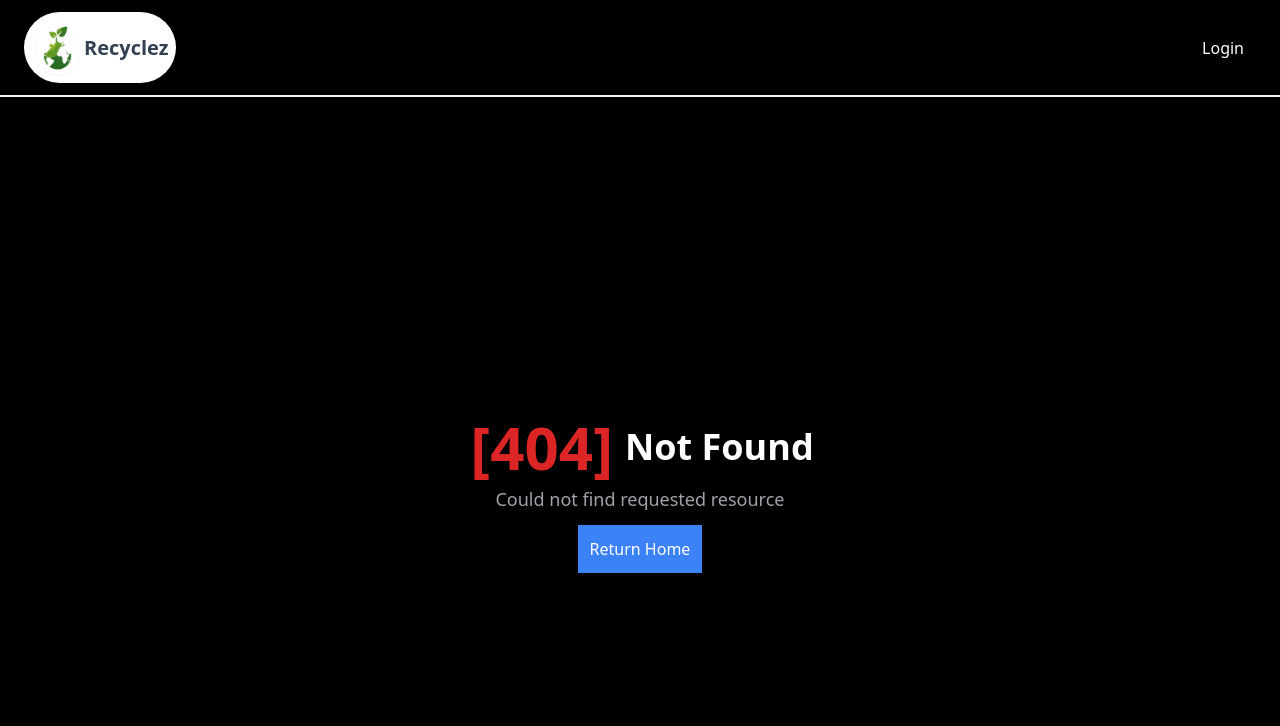
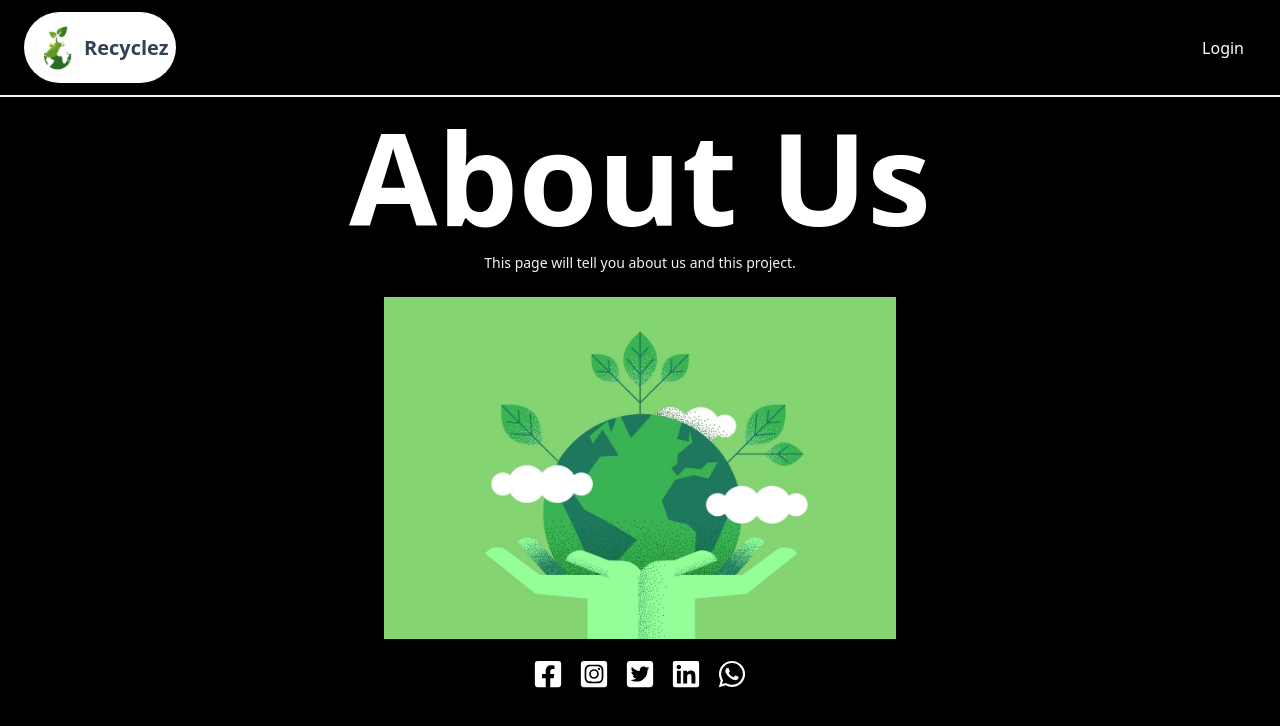
Before and after one commit to Google-Challengers/HelpReqHub, a Next.js app: page /About-Us in a window 1280 px wide. Before the commit this address had no page. Shown: the top 726 px of the page. Built offline with nearby package versions, Linux system fonts and the light colour scheme.

Commit message:
added the react icons and created the about us page

```diff
--- /dev/null
+++ b/src/app/About-Us/page.jsx
@@ -0,0 +1,49 @@
+import {
+  FaInstagramSquare,
+  FaFacebookSquare,
+  FaLinkedin,
+  FaTwitterSquare,
+  FaWhatsapp,
+} from "react-icons/fa";
+
+const AboutUs = () => {
+  const links = [
+    { name: "facebook", iconname: FaFacebookSquare },
+    { name: "instagram", iconname: FaInstagramSquare },
+    { name: "twitter", iconname: FaTwitterSquare },
+    { name: "linked in", iconname: FaLinkedin },
+    { name: "whatsapp", iconname: FaWhatsapp },
+  ];
+
+  return (
+    <>
+      <section className="w-full min-h-screen bg-black px-3 py-4 flex flex-col items-center">
+        <h1 className="text-6xl md:text-9xl font-black text-white flex flex-col items-center">
+          About Us
+          <span className="font-light text-slate-100 text-xs md:text-sm text-center m-3">
+            This page will tell you about us and this project.
+          </span>
+        </h1>
+        <img
+          src={"/about-top.jpg"}
+          alt="about mast image"
+          width={250}
+          height={250}
+          className="w-60 h-auto m-3 md:w-full max-w-lg"
+          draggable="false"
+        />
+        <div className="flex flex-row items-end justify-evenly m-2">
+          {links.map((link, index) => {
+            return (
+              <div key={index}>
+                <link.iconname className="text-white cursor-pointer hover:text-blue-300 mx-2 font-black text-xl md:text-3xl" />
+              </div>
+            );
+          })}
+        </div>
+      </section>
+    </>
+  );
+};
+
+export default AboutUs;
```
Also changed, not shown: package.json (+5 -4 lines), 1 other file (tests, documents, lock files or other folders).
